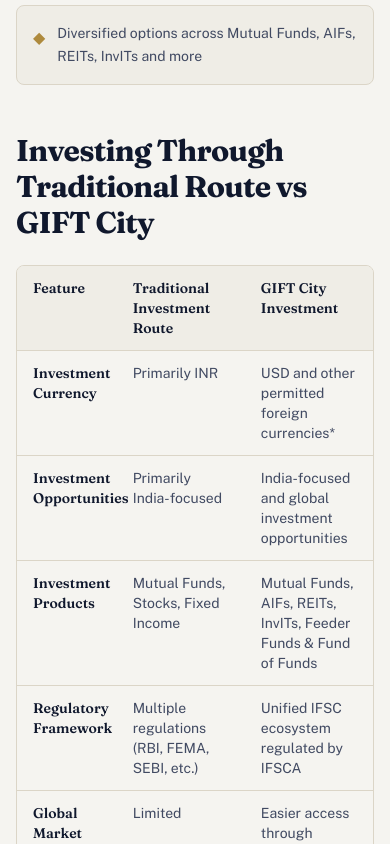
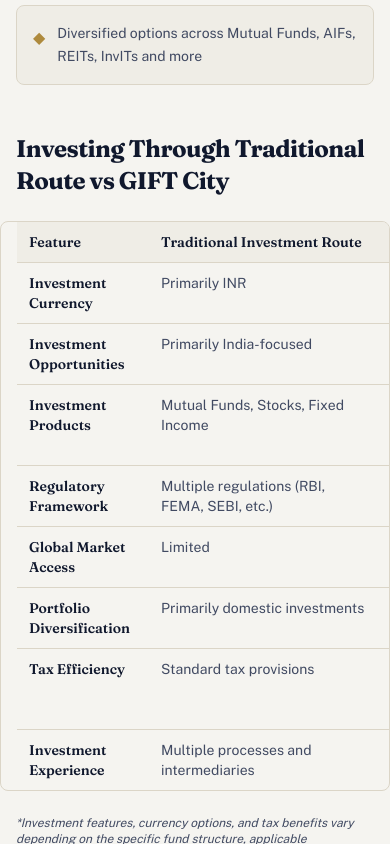
Before and after one commit to nexusadvisorsind-hash/giftcityfunds, a React (Vite) app: page / in a window 390 px wide. Shown: the part 6700-7544 px from the top of the page. Built offline with nearby package versions, Linux system fonts and the light colour scheme.

Commit message:
Changes
Co-authored-by: pvatyani <231251781+pvatyani@users.noreply.github.com>

```diff
--- a/src/pages/Home.tsx
+++ b/src/pages/Home.tsx
@@ -201,14 +201,14 @@ const Home = () => {
               ))}
             </ul>
 
-            <h2 className="font-heading font-bold text-3xl md:text-4xl text-primary mb-6">Investing Through Traditional Route vs GIFT City</h2>
-            <div className="overflow-x-auto rounded-lg border border-border">
-              <table className="w-full table-fixed text-left font-body text-sm">
+            <h2 className="font-heading font-bold text-2xl md:text-4xl text-primary mb-6">Investing Through Traditional Route vs GIFT City</h2>
+            <div className="overflow-x-auto -mx-4 px-4 md:mx-0 md:px-0 rounded-lg border border-border">
+              <table className="min-w-[600px] w-full table-fixed text-left font-body text-sm">
                 <thead className="bg-surface">
                   <tr>
-                    <th className="w-[28%] px-4 py-3 font-heading font-semibold text-primary border-b border-border align-top">Feature</th>
-                    <th className="w-[36%] px-4 py-3 font-heading font-semibold text-primary border-b border-border align-top">Traditional Investment Route</th>
-                    <th className="w-[36%] px-4 py-3 font-heading font-semibold text-primary border-b border-border align-top">GIFT City Investment</th>
+                    <th className="w-[22%] px-3 py-2.5 md:px-4 md:py-3 font-heading font-semibold text-primary border-b border-border align-top">Feature</th>
+                    <th className="w-[39%] px-3 py-2.5 md:px-4 md:py-3 font-heading font-semibold text-primary border-b border-border align-top">Traditional Investment Route</th>
+                    <th className="w-[39%] px-3 py-2.5 md:px-4 md:py-3 font-heading font-semibold text-primary border-b border-border align-top">GIFT City Investment</th>
                   </tr>
                 </thead>
                 <tbody className="text-foreground-muted">
@@ -223,9 +223,9 @@ const Home = () => {
                     ["Investment Experience", "Multiple processes and intermediaries", "Streamlined cross-border investment experience"],
                   ].map(([feature, trad, gift]) => (
                     <tr key={feature} className="border-b border-border last:border-b-0">
-                      <td className="px-4 py-3 font-heading font-semibold text-primary align-top">{feature}</td>
-                      <td className="px-4 py-3 align-top">{trad}</td>
-                      <td className="px-4 py-3 align-top">{gift}</td>
+                      <td className="px-3 py-2.5 md:px-4 md:py-3 font-heading font-semibold text-primary align-top break-words">{feature}</td>
+                      <td className="px-3 py-2.5 md:px-4 md:py-3 align-top break-words">{trad}</td>
+                      <td className="px-3 py-2.5 md:px-4 md:py-3 align-top break-words">{gift}</td>
                     </tr>
                   ))}
                 </tbody>
```
